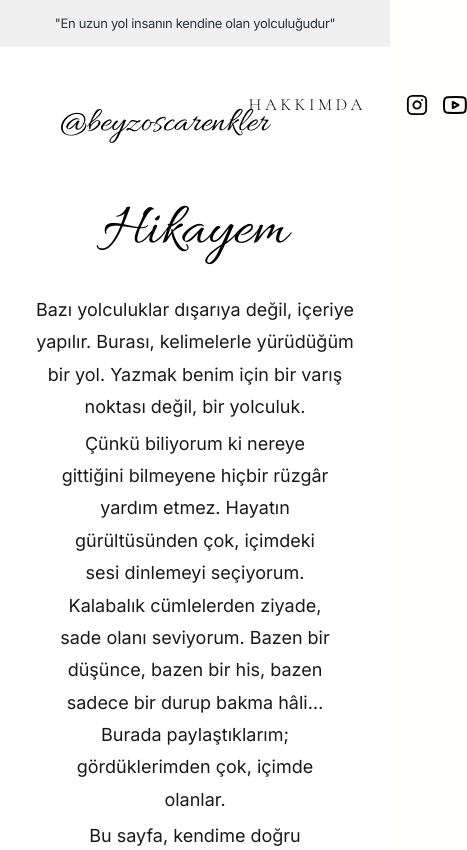
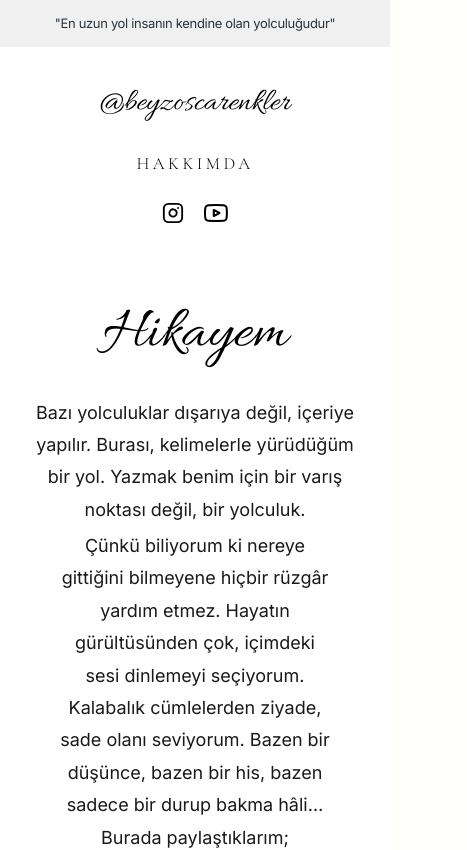
Before and after one commit to Iremyavuz20/beyzos-blog, a Next.js app: page /about in a window 390 px wide. Shown: the top 850 px of the page, 467 px wide, since content can reach past the window. Built offline with nearby package versions, Linux system fonts and the light colour scheme; a web font is replaced by a local one.

Commit message:
style: make 'About' page header responsive (logo, nav, social icons)

```diff
--- a/app/about/page.tsx
+++ b/app/about/page.tsx
@@ -12,33 +12,31 @@ export default function AboutPage() {
             </div>
 
             {/* Header Bar */}
-            <header className="max-w-[1300px] w-full mx-auto px-10 pt-[40px] pb-10 flex items-center justify-between">
+            <header className="max-w-[1300px] w-full mx-auto px-6 md:px-10 py-10 flex flex-col md:flex-row items-center justify-between gap-8 md:gap-0">
                 <Link
                     href="/"
-                    className="relative top-5 left-5 text-[35px] md:text-[35px] leading-none text-black no-underline hover:opacity-70 transition-opacity font-allura"
-                    style={{ fontWeight: 400, color: "black" }}
+                    className="text-[32px] md:text-[35px] leading-none text-black no-underline hover:opacity-70 transition-opacity font-allura"
+                    style={{ fontWeight: 400 }}
                 >
                     @beyzoscarenkler
                 </Link>
 
 
-                <div className="flex items-center" style={{ gap: "40px" }}>
+                <div className="flex flex-col md:flex-row items-center gap-6 md:gap-[40px]">
                     <Link
                         href="/about"
-                        className="text-[17px] md:text-[19px] tracking-[0.2em] no-underline hover:opacity-60 transition-opacity font-bodoni"
-                        style={{ fontWeight: 300, color: "black" }}
+                        className="text-[17px] md:text-[19px] tracking-[0.2em] no-underline hover:opacity-60 transition-opacity font-bodoni font-light"
                     >
                         HAKKIMDA
                     </Link>
-                    <div className="flex items-center" style={{ gap: "15px" }}>
+                    <div className="flex items-center gap-[20px]">
 
                         {/* Instagram - Outline */}
                         <a
                             href="https://www.instagram.com/beyzoscarenkler/"
                             target="_blank"
                             rel="noopener noreferrer"
-                            className="hover:opacity-60 transition-opacity"
-                            style={{ color: "black" }}
+                            className="hover:opacity-60 transition-opacity text-black"
                         >
                             <svg width="22" height="22" viewBox="0 0 24 24" fill="none" stroke="currentColor" strokeWidth="2" strokeLinecap="round" strokeLinejoin="round"><rect x="2" y="2" width="20" height="20" rx="5" ry="5"></rect><path d="M16 11.37A4 4 0 1 1 12.63 8 4 4 0 0 1 16 11.37z"></path><line x1="17.5" y1="6.5" x2="17.51" y2="6.5"></line></svg>
                         </a>
@@ -47,8 +45,7 @@ export default function AboutPage() {
                             href="https://www.youtube.com/@beyzoscarenkler"
                             target="_blank"
                             rel="noopener noreferrer"
-                            className="hover:opacity-60 transition-opacity"
-                            style={{ color: "black" }}
+                            className="hover:opacity-60 transition-opacity text-black"
                         >
                             <svg width="24" height="24" viewBox="0 0 24 24" fill="none" stroke="currentColor" strokeWidth="2" strokeLinecap="round" strokeLinejoin="round"><path d="M22.54 6.42a2.78 2.78 0 0 0-1.94-2C18.88 4 12 4 12 4s-6.88 0-8.6.42a2.78 2.78 0 0 0-1.94 2C1 8.11 1 12 1 12s0 3.89.4 5.58a2.78 2.78 0 0 0 1.94 2c1.72.42 8.6.42 8.6.42s6.88 0 8.6-.42a2.78 2.78 0 0 0 1.94-2c.4-1.69.4-5.58.4-5.58s0-3.89-.4-5.58z"></path><polygon points="9.75 15.02 15.5 12 9.75 8.98 9.75 15.02"></polygon></svg>
                         </a>
```
